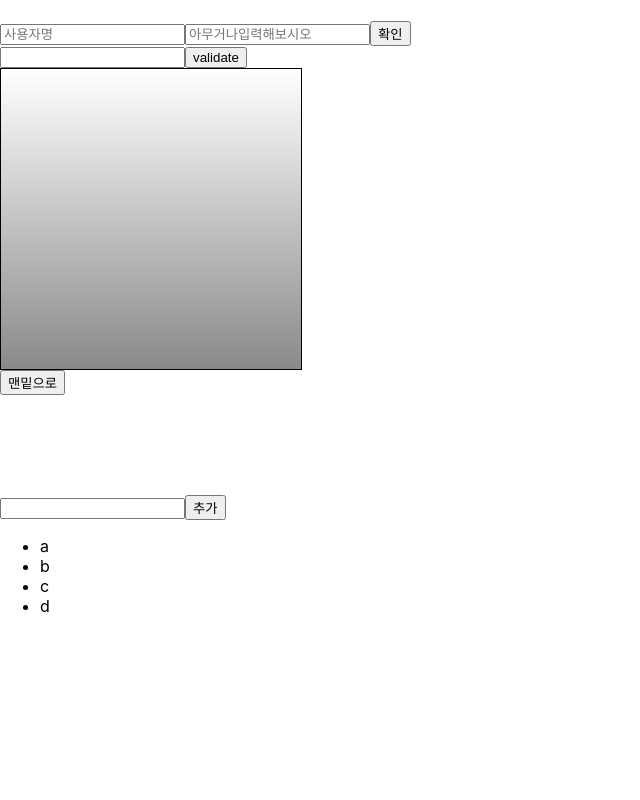
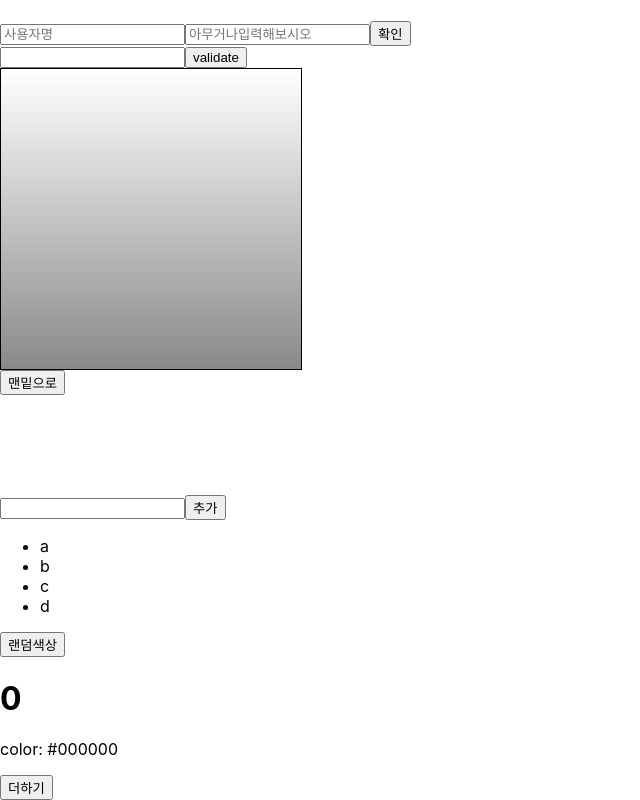
Before and after one commit to gonnichiwa/react-playground, a React (Create React App) app: page / in a window 1280 px wide. Shown: the part 2220-3020 px from the top of the page, without its empty margins (0-640 px from the left). Before the commit the page ends 2852 px from the top, so only its background shows below. Built offline with nearby package versions, Linux system fonts and the light colour scheme.

Commit message:
Component lifecycle

```diff
--- /dev/null
+++ b/src/LifeCycleSample.js
@@ -0,0 +1,71 @@
+import React, { Component } from 'react';
+
+class LifeCycleSample extends Component {
+    state = {
+        number: 0,
+        color: null
+    }
+    myRef = null;
+
+    constructor(props) {
+        super(props);
+        console.log('constructor called');
+    }
+
+    static getDerivedStateFromProps(nextProps, prevState) {
+        console.log('getDerivedStateFromProps');
+        if(nextProps.color !== prevState.color){
+            return {color: nextProps.color};
+        }
+        return null;
+    }
+
+    componentDidMount() {
+        console.log('componentDidMount');
+    }
+    shouldComponentUpdate(nextProps, nextState){
+        console.log('shouldComponentUpdate', nextProps, nextState);
+        return nextProps.number % 10 !== 4; // true 면 리랜더링, false면 리랜더링안함
+    }
+    componentWillUnmount(){
+        console.log('componentWillUnmount');
+    }
+    handleClick = () => {
+        this.setState({
+            number: this.state.number + 1
+        });
+    }
+    getSnapshotBeforeUpdate(prevProps, prevState) {
+        console.log('getSnapshotBeforeUpdate');
+        if(prevProps.color !== this.props.color){
+            return this.myRef.style.color;
+        }
+        return null;
+    }
+    componentDidUpdate(prevProps, prevState, snapshot){
+        console.log('componentDidUpdate', prevProps, prevState);
+        if(snapshot){
+            console.log('업데이트되기 직전 색상:', snapshot);
+        }
+    }
+
+    render() {
+        console.log('render');
+
+        const style = {
+            color: this.props.color
+        };
+        return (
+            <div>
+                {/* {this.props.missing.value} */}
+                <h1 style={style} ref={(ref) => this.myRef = ref}>
+                    {this.state.number}
+                </h1>
+                <p>color: {this.state.color}</p>
+                <button onClick={this.handleClick}>더하기</button>
+            </div>
+        );
+    }
+}
+
+export default LifeCycleSample;
--- /dev/null
+++ b/src/LifeCycleSampleApp.js
@@ -0,0 +1,29 @@
+import React, { Component } from 'react';
+import LifeCycleSample from './LifeCycleSample';
+
+function getRandomColor() {
+    return '#' + Math.floor(Math.random() * 16777215).toString(16);
+}
+
+class LifeCycleSampleApp extends Component {
+    state = {
+        color: '#000000'
+    }
+
+    handleClick = () => {
+        this.setState({
+            color: getRandomColor()
+        })
+    }
+
+    render() {
+        return (
+            <div>
+                <button onClick={this.handleClick}>랜덤색상</button>
+                <LifeCycleSample color={this.state.color}/>
+            </div>
+        )
+    }
+}
+
+export default LifeCycleSampleApp;
--- a/src/index.js
+++ b/src/index.js
@@ -16,6 +16,7 @@
 import IterationSample from './IterationSample';
 
 import reportWebVitals from './reportWebVitals';
+import LifeCycleSampleApp from './LifeCycleSampleApp';
 
 const root = ReactDOM.createRoot(document.getElementById('root'));
 root.render(
@@ -36,6 +37,7 @@
     <div style={{height: '100px'}}></div>
 
     <IterationSample/>
+    <LifeCycleSampleApp/>
   </React.StrictMode>
 );
 
```
